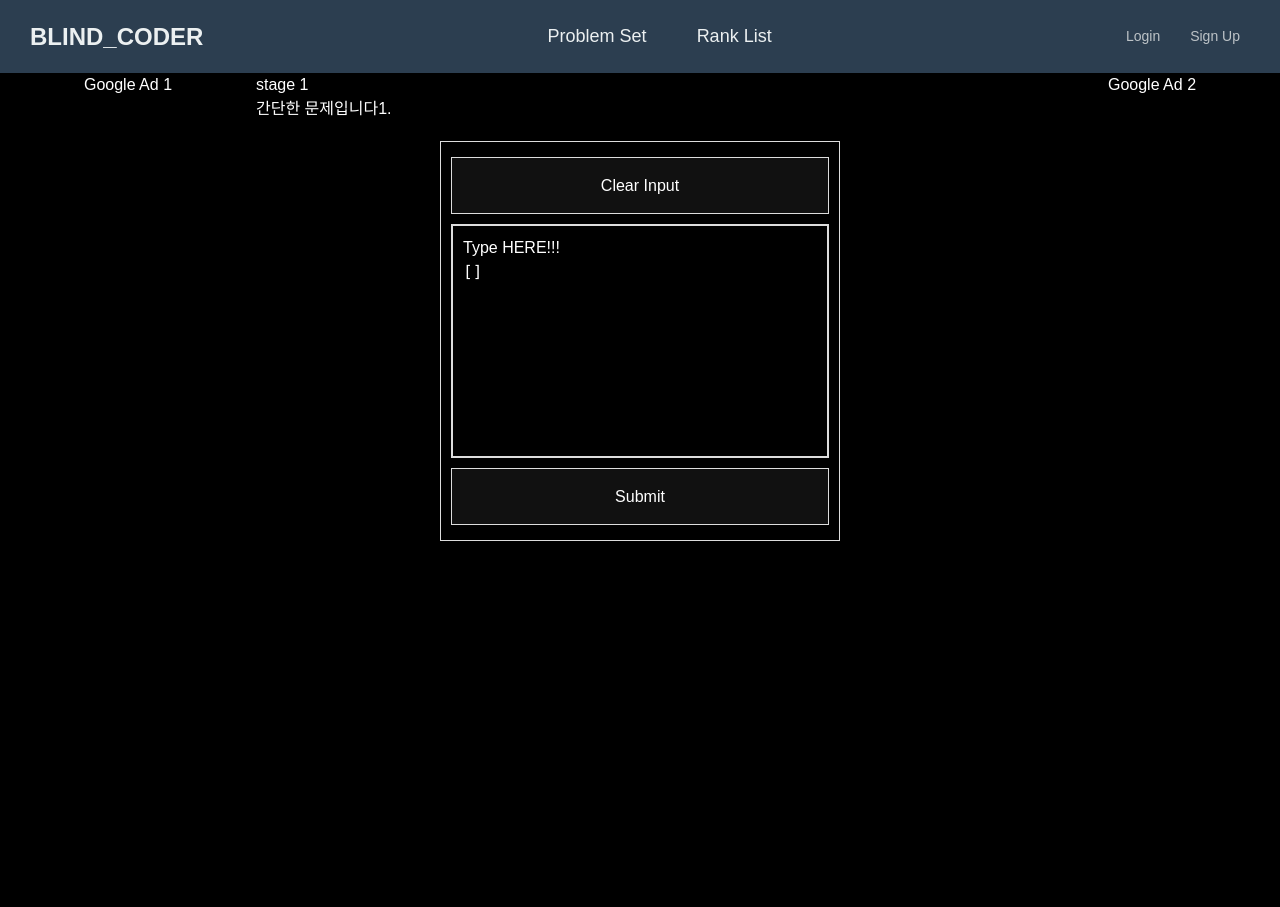
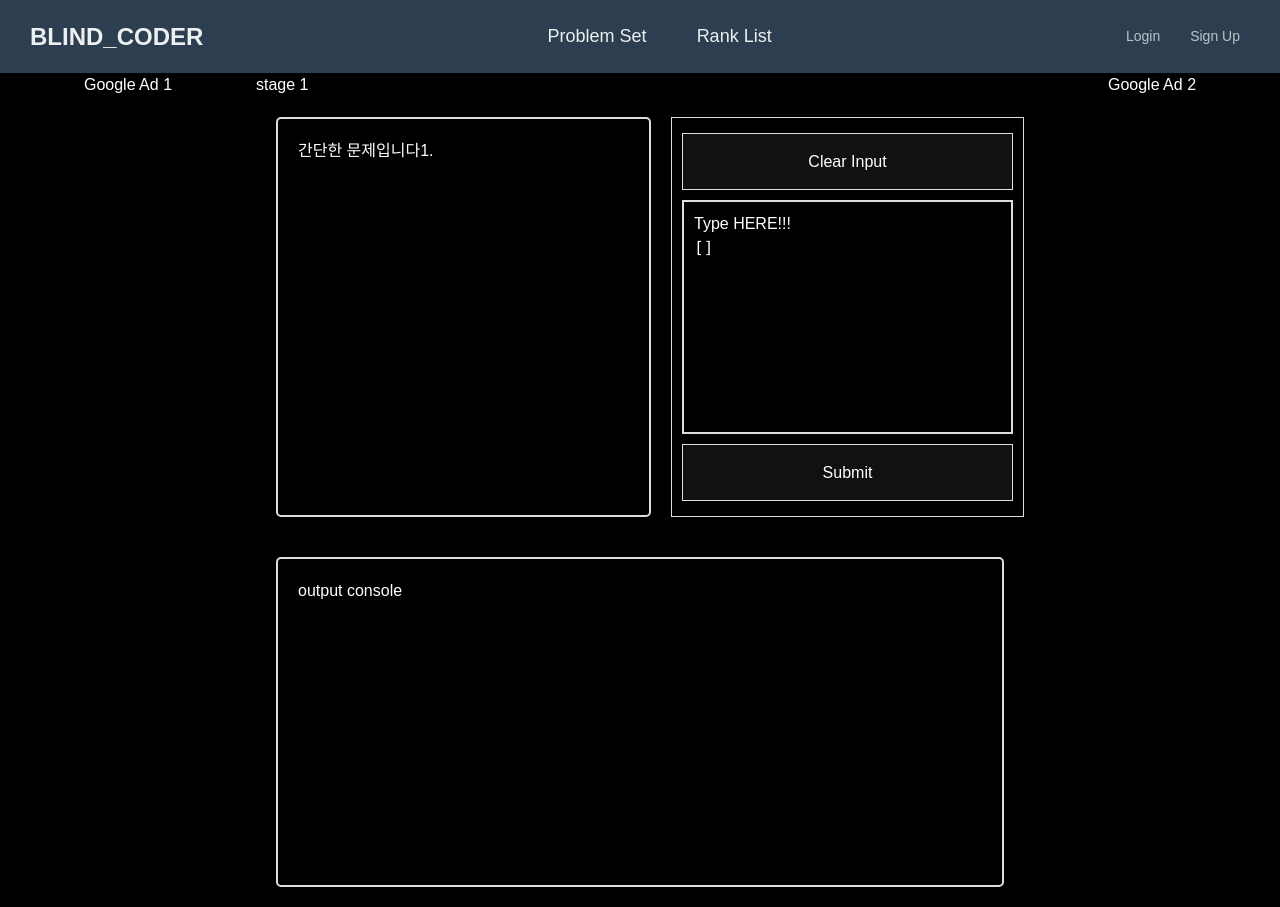
Before and after one commit to CodyKat/BlindCoder, a Next.js app: page /problem/1 in a window 1280 px wide. Before the commit the page ends 800 px from the top, so only its background shows below. Built offline with nearby package versions, Linux system fonts and the light colour scheme.

Commit message:
problem description and output console

```diff
--- a/app/globals.css
+++ b/app/globals.css
@@ -157,6 +157,8 @@ body {
   flex-direction: column;
   justify-items: center;
   align-items: center;
+  right: 100px;
+  flex: 1;
 }
 
 .console-input .button {
@@ -178,3 +180,32 @@ body {
   width: 100%;
   flex: 6;
 }
+
+.stage-container {
+  display: flex;
+}
+
+.problem-description {
+  border: 2px solid #ddd;
+  padding: 20px;
+  margin: 20px;
+  background-color: #000000;
+  font-size: 16px;
+  color: #ffffff;
+  border-radius: 5px;
+  text-align: left;
+  flex: 1;
+}
+
+.output-console {
+  border: 2px solid #ddd;
+  height: 330px;
+  padding: 20px;
+  margin: 20px;
+  background-color: #000000;
+  font-size: 16px;
+  color: #ffffff;
+  border-radius: 5px;
+  text-align: left;
+  overflow: auto;
+}
--- a/app/problem/[id]/page.tsx
+++ b/app/problem/[id]/page.tsx
@@ -13,8 +13,17 @@ const ProblemPage = ({ params }: { params: {id: string } }) => {
     return (
         <div>
             <h1>{problem.title}</h1>
-            <p>{problem.description}</p>
-            <ConsoleInput />
+            <div>
+                <div className="stage-container">
+                    <div className="problem-description">
+                        {problem.description}
+                    </div>
+                    <ConsoleInput />
+                </div>
+                <div className="output-console">
+                    output console
+                </div>
+            </div>
         </div>
     );
 };
```
